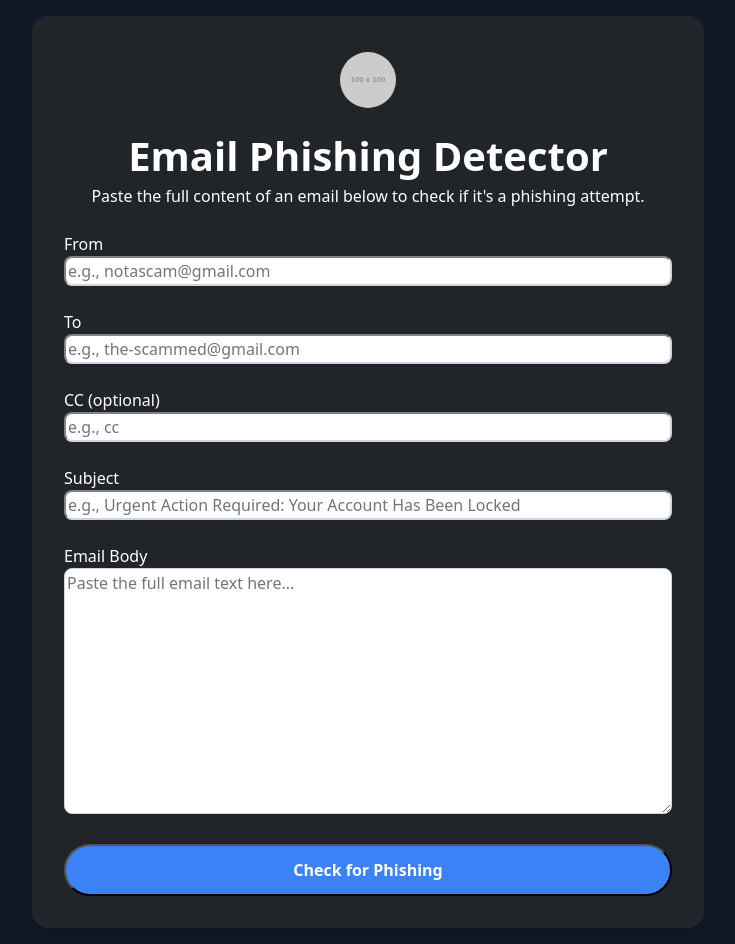
After one commit to yuckyh/phisher-cop, a Flask app: template src/web/templates/index.html in a window 1280 px wide. The commit adds this page. Shown: the whole page, without its empty margins (272-1007 px from the left). Run offline with Flask 3, Linux system fonts and the light colour scheme; the template is opened without the code that fills it, so the values that code supplies are empty; grey boxes labelled with a size stand in for pictures from a placeholder-image service; parts of the project's set-up code (start-up, migrations or seed data) failed here and were passed over; some libraries are stand-ins or nearby versions.

Commit message:
lowkey forgot what i changed like a second ago but i shifted some things and edited the code i think (penis)
Elgin penis: 8==D

```diff
--- a/src/app.py
+++ b/src/web/app.py
@@ -1,26 +1,46 @@
 """Entry point for the web server."""
+
+import os
+import sys
 
 from flask import Flask, render_template, request
 
-from lib.document import email_from_input, payload_dom, tokenize_dom, words_from_tokens
-from lib.model import load_model
+current_dir = os.path.dirname(__file__)
+parent_dir = os.path.abspath(os.path.join(current_dir, ".."))
+sys.path.append(parent_dir)
+
+# importinh the functions to process data
+from lib.document import (  # noqa: E402
+    email_from_input,
+    payload_dom,
+    tokenize_dom,
+    words_from_tokens,
+)
+from lib.model import load_model  # noqa: E402
 
 # creating Flask app instance
 app = Flask(__name__)
+
+"""TODO #18:
+input validation
+input sanitisation
+provide user feedback (error messages)"""
 
 
 # route for the main page
 @app.route("/", methods=["GET", "POST"])
 def index():
+    """Processes the data after receiving from the Form and
+    returns the result of analysis"""
     if request.method == "POST":
-        # Get data from the form
+        # getting data from the form
         sender = request.form.get("sender", "")
         recipient = request.form.get("recipient", "")
         cc = request.form.get("cc", "")
         subject = request.form.get("subject", "")
         payload = request.form.get("payload", "")
 
-        # Use the actual document.py function to create the email object
+        # creating email object
         email = email_from_input(
             sender=sender, recipient=recipient, cc=cc, subject=subject, payload=payload
         )
@@ -34,13 +54,14 @@ def index():
         model = load_model()
         prediction = model.predict([words])[0]
 
+        # TEMPORARY
         # Map the numeric prediction to a human-readable string
         result = "Phishing" if prediction == 1 else "Not Phishing"
 
         # Render the template with the result
         return render_template("index.html", result=result)
 
-    # For GET requests, show the empty form
+    # For GET requests, show the empty form (no result)
     return render_template("index.html", result=None)
 
 
--- a/src/static/styles.css
+++ b/src/web/static/styles.css
@@ -1,9 +1,9 @@
-/* stylesheet */
-
+/* --- stylesheet --- */
 .background {
-    background-color: #111827; /* bg-gray-900 */
+    background-color: #111827;
 }
 
+/* --- Body --- */
 body {
     display: flex;
     align-items: center;
@@ -14,10 +14,10 @@ body {
 
 /* --- Main Container --- */
 .main-container {
-    background-color: #212529; /* bg-dark from Bootstrap */
+    background-color: #212529;
     padding: 2rem;
     border-radius: 1rem;
-    box-shadow: 0 10px 15px -3px rgba(0, 0, 0, 0.1), 0 4px 6px -2px rgba(0, 0, 0, 0.05); /* shadow-xl */
+    box-shadow: 0 10px 15px -3px rgba(8, 8, 8, 0.1), 0 4px 6px -2px rgba(0, 0, 0, 0.05);
     width: 100%;
     max-width: 42rem;
     transform: transition-all;
@@ -36,9 +36,9 @@ body {
 .logo-image {
     width: 4rem;
     height: 4rem;
-    border-radius: 9999px; /* rounded-full */
+    border-radius: 9999px;
     border-width: 2px;
-    border-color: #3b82f6; /* border-blue-500 */
+    border-color: #3b82f6;
     padding: 0.25rem;
 }
 
@@ -46,7 +46,7 @@ body {
 .app-title {
     font-size: 2.25rem;
     line-height: 2.5rem;
-    font-weight: 800; /* font-extrabold */
+    font-weight: 800; /* bolded text */
     color: white;
     margin-bottom: 0.5rem;
     text-align: center;
--- /dev/null
+++ b/src/web/templates/index.html
@@ -0,0 +1,72 @@
+<!DOCTYPE html>
+<html lang="en">
+
+<head>
+    <meta charset="UTF-8">
+    <meta name="viewport" content="width=device-width, initial-scale=1.0">
+    <title>Phisher-Cop</title>
+
+    <!-- Link to the external CSS file -->
+     <link rel="stylesheet" href="{{ url_for('static', filename='styles.css') }}">
+
+    <!-- Links for Bootstrap -->
+    <link href="https://cdn.jsdelivr.net/npm/bootstrap@5.3.8/dist/css/bootstrap.min.css" rel="stylesheet" integrity="sha384-sRIl4kxILFvY47J16cr9ZwB07vP4J8+LH7qKQnuqkuIAvNWLzeN8tE5YBujZqJLB" crossorigin="anonymous">
+    <script src="https://cdn.jsdelivr.net/npm/bootstrap@5.3.8/dist/js/bootstrap.bundle.min.js" integrity="sha384-FKyoEForCGlyvwx9Hj09JcYn3nv7wiPVlz7YYwJrWVcXK/BmnVDxM+D2scQbITxI" crossorigin="anonymous"></script>
+</head>
+
+
+<body class="background">
+<!-- Main container for the app -->
+    <div class="main-container">
+
+        <!-- Header and Logo -->
+        <div class="header-logo-container">
+            <!-- PLACEHOLDER IMAGE FOR LOGO!! -->
+            <img src="https://placehold.co/100x100/A0B2C9/FFFFFF?text=Logo" alt="Phisher-Cop-Logo" class="logo-image">
+        </div>
+
+        <!-- Title -->
+        <h1 class="app-title">
+            Email Phishing Detector
+        </h1>
+
+        <!-- Subtitle -->
+        <p class="app-subtitle">
+            Paste the full content of an email below to check if it's a phishing attempt.
+        </p>
+
+        <!-- The main form -->
+        <!-- sends data via POST request to server -->
+        <form method="POST" action="/" class="form-container">
+            <div>
+                <label class="form-label">From <input type="text" name="sender" class="form-input" placeholder="e.g., notascam@gmail.com"></label>
+            </div>
+            <div>
+                <label class="form-label">To <input type="text" name="recipient" class="form-input" placeholder="e.g., the-scammed@gmail.com"></label>
+            </div>
+            <div>
+                <label class="form-label">CC (optional) <input type="text" name="cc" class="form-input" placeholder="e.g., cc"></label>
+            </div>
+            <div>
+                <label class="form-label">Subject <input type="text" name="subject" class="form-input" placeholder="e.g., Urgent Action Required: Your Account Has Been Locked"></label>
+            </div>
+            <div>
+                <label class="form-label">Email Body <textarea name="payload" rows="10" class="form-input" placeholder="Paste the full email text here..."></textarea></label>
+            </div>
+
+            <!-- Submit Button -->
+            <button type="submit" class="submit-button">
+                Check for Phishing
+            </button>
+        </form>
+
+        <!-- jinja template that only renders if result variable exists (i.e != None) -->
+        {% if result %}
+        <!-- Result box -->
+        <div class="result-box {% if result == 'Phishing' %}result-phishing{% else %}result-not-phishing{% endif %}">
+            Result: {{ result }}
+        </div>
+        {% endif %}
+    </div>
+</body>
+</html>
```
Also changed, not shown: src/templates/index.html (deleted, +0 -75 lines).
